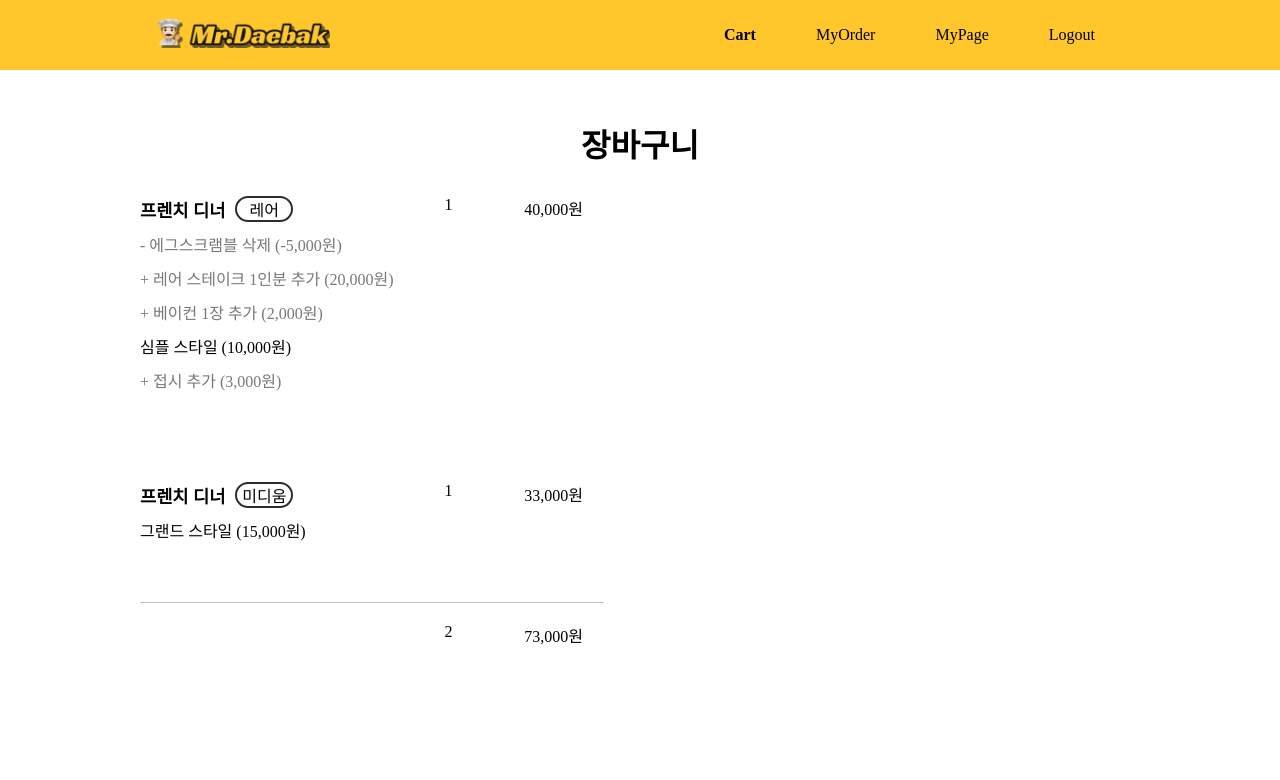
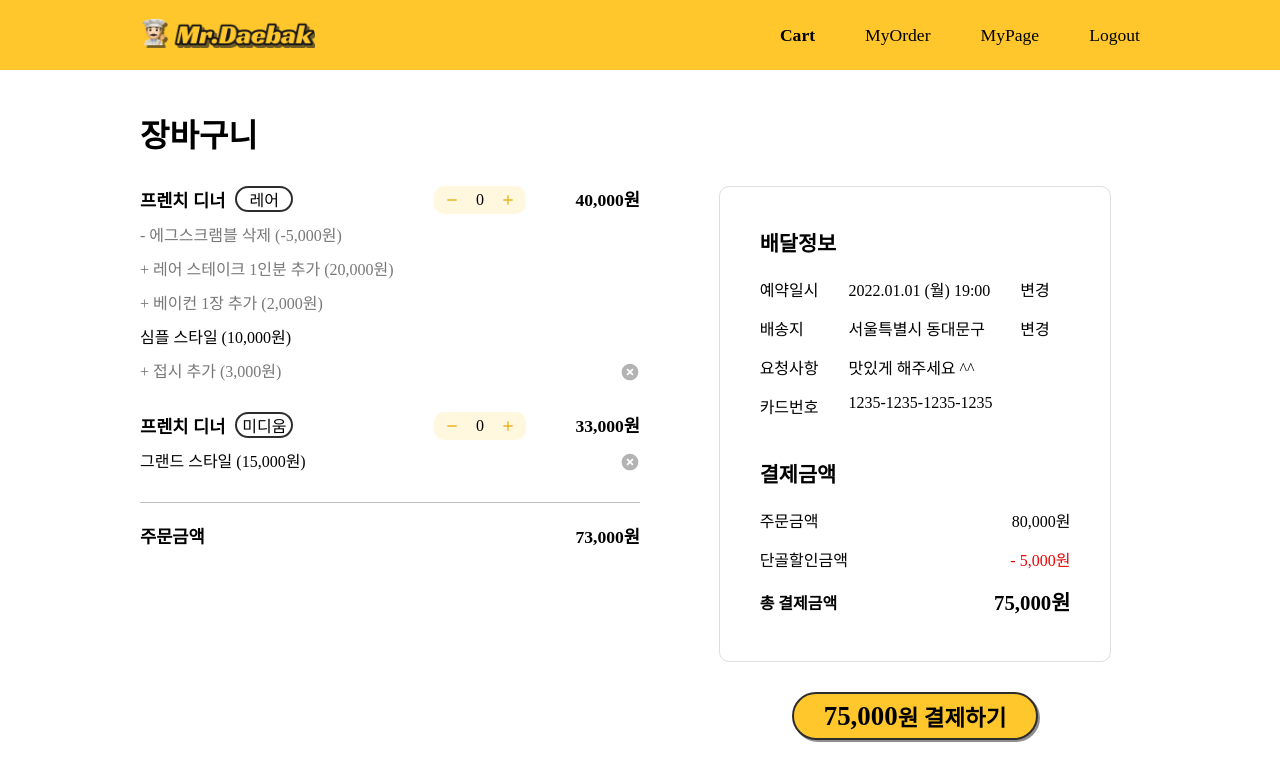
Before and after one commit to gaeguul/cowball-frontend, a React (Create React App) app: page /cart in a window 1280 px wide. Shown: the top 780 px of the page. Built offline with nearby package versions, Linux system fonts and the light colour scheme; the HTML template or start-up script is replaced by a standard one; a web font is replaced by a local one.

Commit message:
[Feat] 장바구니 마크업 완성

```diff
--- a/src/Page/CartPage.js
+++ b/src/Page/CartPage.js
@@ -1,7 +1,50 @@
-import React from 'react';
+import React, { useState } from 'react';
 import CustomerLayout from '../Component/CustomerLayout';
 import Header from '../Component/Header';
+import { BiPlus, BiMinus } from 'react-icons/bi';
+import { RiCloseCircleFill } from 'react-icons/ri';
 import '../scss/CartPage.scss';
+
+function DeleteDinnerButton() {
+  const deleteDinnerButtonClick = () => {
+    console.log('deleteDinnerButtonClick');
+  };
+  return (
+    <div className='delete-dinner-button'>
+      <RiCloseCircleFill className='button' onClick={deleteDinnerButtonClick} />
+    </div>
+  );
+}
+
+function ChangeDinnerNumberButton() {
+  const [dinnerNumber, setDinnerNumber] = useState(0);
+
+  const decreaseDinnerNumber = () => {
+    if (dinnerNumber == 0) {
+      console.log('더 이상 줄일 수 없습니다');
+    } else {
+      setDinnerNumber(dinnerNumber - 1);
+    }
+  };
+
+  const increaseDinnerNumber = () => {
+    setDinnerNumber(dinnerNumber + 1);
+  };
+
+  return (
+    <div className='dinner-number-button-container'>
+      <div className='dinner-number-button'>
+        <div className='button-container'>
+          <BiMinus className='button' onClick={decreaseDinnerNumber} />
+        </div>
+        <div className='number'>{dinnerNumber}</div>
+        <div className='button-container'>
+          <BiPlus className='button' onClick={increaseDinnerNumber} />
+        </div>
+      </div>
+    </div>
+  );
+}
 
 function CartPage() {
   return (
@@ -10,10 +53,10 @@ function CartPage() {
       <div className='main-container'>
         <div className='cart-container'>
           <div className='main-title'>장바구니</div>
-          <div className='dinner-list-container'>
-            <div className='menu-info'>
+          <div className='dinner-cart-list-container'>
             <div className='menu-container'>
-                <div className='dinner'>
+              <div className='cart-dinner'>
+                <DeleteDinnerButton />
                 <div className='dinner-and-style-container'>
                   <div className='dinner-title'>
                     <div className='dinner-name'>프렌치 디너</div>
@@ -33,10 +76,13 @@ function CartPage() {
                   <div className='style-name'>심플 스타일 (10,000원)</div>
                   <div className='style-option'>+ 접시 추가 (3,000원)</div>
                 </div>
-                  <div className='dinner-number'>1</div>
+                <div className='dinner-number'>
+                  <ChangeDinnerNumberButton />
+                </div>
                 <div className='dinner-price'>40,000원</div>
               </div>
-                <div className='dinner'>
+              <div className='cart-dinner'>
+                <DeleteDinnerButton />
                 <div className='dinner-and-style-container'>
                   <div className='dinner-title'>
                     <div className='dinner-name'>프렌치 디너</div>
@@ -46,15 +92,56 @@ function CartPage() {
                   </div>
                   <div className='style-name'>그랜드 스타일 (15,000원)</div>
                 </div>
-                  <div className='dinner-number'>1</div>
+                <div className='dinner-number'>
+                  <ChangeDinnerNumberButton />
+                </div>
                 <div className='dinner-price'>33,000원</div>
               </div>
               <div className='total-container'>
-                  <div className='total-number'>2</div>
+                <div className='title'>주문금액</div>
                 <div className='total-price'>73,000원</div>
               </div>
             </div>
-              <div></div>
+            <div className='right-info-container'>
+              <div className='top-info-container'>
+                <div className='delivery-info-container'>
+                  <div className='title'>배달정보</div>
+                  <div className='content-container'>
+                    <div className='rsv-date-title content-title'>예약일시</div>
+                    <div className='rsv-date'>2022.01.01 (월) 19:00</div>
+                    <div className='rsv-date-change-button-container'>변경</div>
+                    <div className='address-title content-title'>배송지</div>
+                    <div className='address'>서울특별시 동대문구</div>
+                    <div className='address-change-button-container'>변경</div>
+                    <div className='request-title content-title'>요청사항</div>
+                    <div className='request-container'>맛있게 해주세요 ^^</div>
+                    <div className='card-number-title content-title'>
+                      카드번호
+                    </div>
+                    <div className='card-number'>1235-1235-1235-1235</div>
+                  </div>
+                </div>
+                <div className='payment-info-container'>
+                  <div className='title'>결제금액</div>
+                  <div className='content-container'>
+                    <div className='total-price-title content-title'>
+                      주문금액
+                    </div>
+                    <div className='total-price-number'>80,000원</div>
+                    <div className='discount-price-title content-title'>
+                      단골할인금액
+                    </div>
+                    <div className='discount-price-number'>- 5,000원</div>
+                    <div className='payment-price-title  content-title'>
+                      총 결제금액
+                    </div>
+                    <div className='payment-price-number '>75,000원</div>
+                  </div>
+                </div>
+              </div>
+              <div className='pay-button'>
+                <span className='payment-price-number'>75,000</span>원 결제하기
+              </div>
             </div>
           </div>
         </div>
--- a/src/Routes/index.js
+++ b/src/Routes/index.js
@@ -25,12 +25,10 @@ function Router() {
   return (
     <BrowserRouter>
       <Routes>
+        <Route path='/' element={<MainPage />} />
         <Route path='/login' element={<CustomerLoginPage />} />
         <Route path='/signup' element={<CustomerSignupPage />} />
-
-        <Route exact path='/' element={<MainPage />} />
         <Route path='/order/:' element={<OrderPage />} />
-
         <Route path='/cart' element={<CartPage />} />
         <Route path='/cart/complete' element={<CartCompletePage />} />
         <Route path='/myorder' element={<MyOrderPage />} />
@@ -46,7 +44,7 @@ function Router() {
         <Route path='/ingredientorder' element={<IngredientOrderPage />} />
         <Route path='/customerlist' element={<CustomerListPage />} />
         <Route path='/stafflist' element={<StaffListPage />} />
-        <Route path='/*' element={<NotFoundPage />} />
+        <Route path='*' element={<NotFoundPage />} />
       </Routes>
     </BrowserRouter>
   );
--- a/src/scss/CartPage.scss
+++ b/src/scss/CartPage.scss
@@ -6,31 +6,45 @@
 .main-container {
   display: flex;
   justify-content: center;
-  padding-top: 50px;
+  padding-top: 40px;
 
   .cart-container {
     width: 1000px;
+    box-sizing: border-box;
+    // padding: 30px;
 
     .main-title {
+      display: flex;
+      justify-content: flex-start;
       font-size: 2em;
       font-weight: 600;
-    }
-  }
+      padding-bottom: 30px;
     }
 
-.menu-info {
+    .dinner-cart-list-container {
+      display: grid;
+      grid-template-columns: 500px 1fr;
+      gap: 50px;
+
+      .menu-container {
         display: flex;
         flex-direction: column;
-  align-items: flex-start;
-
-  .menu-container {
-    display: grid;
         gap: 30px;
 
-    .dinner {
+        .cart-dinner {
           display: grid;
-      grid-template-columns: minmax(max-content, 1fr) 50px 100px;
+          grid-template-columns: minmax(max-content, 1fr) 100px 80px;
+          grid-template-rows: max-content;
           gap: 30px;
+
+          position: relative;
+
+          .dinner-price {
+            display: flex;
+            justify-content: end;
+            font-weight: 600;
+            font-size: 1.1em;
+          }
 
           .dinner-and-style-container {
             display: grid;
@@ -86,13 +100,187 @@
         }
 
         .total-container {
-      display: grid;
-      justify-content: end;
-      grid-template-columns: 50px 100px;
-      gap: 30px;
+          display: flex;
+          justify-content: space-between;
 
           padding-top: 20px;
           border-top: 1px solid #c0c0c0;
+
+          font-weight: 600;
+          font-size: 1.1em;
         }
       }
     }
+  }
+}
+
+.right-info-container {
+  display: flex;
+  flex-direction: column;
+  align-items: center;
+  .pay-button {
+    display: flex;
+    justify-content: center;
+    align-items: center;
+
+    width: max-content;
+    height: 30px;
+
+    margin-top: 30px;
+    padding: 7px 30px;
+
+    border: 2px solid #2d2d2d;
+    border-radius: 30px;
+
+    background: #ffc72c;
+    color: rgb(0, 0, 0);
+    box-shadow: 2px 2px 0px rgba(0, 0, 0, 0.438);
+
+    font-size: 1.4em;
+    font-weight: 600;
+    .payment-price-number {
+      font-size: 1.2em;
+      font-weight: 700;
+    }
+
+    &:hover {
+      cursor: pointer;
+      box-shadow: inset 2px 2px 0px rgba(0, 0, 0, 0.438);
+      color: rgb(0, 0, 0);
+    }
+  }
+
+  .top-info-container {
+    display: flex;
+    flex-direction: column;
+    justify-content: center;
+    align-items: center;
+    border: 1px solid #dddddd;
+    border-radius: 10px;
+    // height: 400px;
+    padding: 40px;
+    gap: 40px;
+    // width: 100%;
+
+    .payment-info-container {
+      display: flex;
+      flex-direction: column;
+      width: 100%;
+      text-align: right;
+
+      .content-container {
+        display: grid;
+        grid-template-columns: max-content 1fr;
+        gap: 15px 30px;
+
+        .content-title {
+          font-weight: 500;
+          text-align: left;
+        }
+
+        .discount-price-number {
+          color: rgb(230, 6, 6);
+        }
+
+        .payment-price-title {
+          font-weight: 700;
+          line-height: 35px;
+        }
+
+        .payment-price-number {
+          font-weight: 700;
+          font-size: 1.3em;
+        }
+      }
+
+      .title {
+        text-align: left;
+        font-size: 1.3em;
+        font-weight: 600;
+        padding-bottom: 20px;
+      }
+    }
+
+    .delivery-info-container {
+      display: flex;
+      flex-direction: column;
+      width: 100%;
+      text-align: left;
+
+      .title {
+        text-align: left;
+        font-size: 1.3em;
+        font-weight: 600;
+        padding-bottom: 20px;
+      }
+
+      .content-container {
+        display: grid;
+        grid-template-columns: max-content 1fr 50px;
+        gap: 15px 30px;
+
+        .content-title {
+          font-weight: 500;
+        }
+
+        .request-container {
+          grid-column: 2 / -1;
+        }
+
+        .card-number {
+          grid-column: 2 / -1;
+        }
+      }
+    }
+  }
+}
+
+.dinner-number-button-container {
+  display: flex;
+  justify-content: center;
+  align-items: center;
+
+  .dinner-number-button {
+    display: flex;
+    flex-direction: row;
+    padding: 5px 5px;
+    border-radius: 10px;
+
+    background-color: rgb(255, 247, 222);
+
+    .number {
+      width: 30px;
+      font-weight: 500;
+    }
+
+    .button-container {
+      display: flex;
+      align-items: center;
+      padding: 0px 5px;
+
+      .button {
+        color: #e9b422;
+        border-radius: 50%;
+
+        &:hover {
+          background-color: #ffc72c;
+          color: white;
+          cursor: pointer;
+        }
+      }
+    }
+  }
+}
+
+.delete-dinner-button {
+  position: absolute;
+  font-size: 20px;
+  bottom: -5px;
+  right: 0px;
+  color: #b3b3b3;
+
+  &:hover {
+    color: #e9b422;
+    cursor: pointer;
+  }
+}
--- a/src/scss/MainPage.scss
+++ b/src/scss/MainPage.scss
@@ -2,61 +2,4 @@
 
 @import './component/customerlayout';
 @import './component/header';
-
-.main-container {
-  display: flex;
-  justify-content: center;
-  padding-top: 50px;
-
-  .dinner-list-container {
-    display: grid;
-    grid-template-columns: auto;
-    grid-template-rows: repeat(4, max-content);
-
-    .dinner {
-      display: flex;
-      padding: 30px 0px;
-
-      &:hover {
-        .steak-image {
-          transform: scale(1.02);
-          box-shadow: 5px 5px 20px rgba(0, 0, 0, 0.467);
-        }
-        cursor: pointer;
-      }
-
-      .steak-image {
-        height: 150px;
-        transition: box-shadow 300ms ease-in-out, transform 300ms ease-in-out;
-      }
-
-      .dinner-info {
-        margin: 10px 40px;
-        text-align: left;
-        display: flex;
-        flex-direction: column;
-        justify-content: flex-start;
-
-        .dinner-name-ko {
-          font-size: 1.1em;
-          font-weight: 600;
-        }
-
-        .dinner-name-en {
-          margin-bottom: 10px;
-
-          font-size: 1.7em;
-          font-weight: 600;
-          font-family: 'Racing Sans One', cursive;
-
-          color: #222222;
-          // -webkit-text-stroke: 0.2px #000;
-          // text-shadow: 2px 3px 0px #ffc72c;
-        }
-        .dinner-detail {
-          width: 500px;
-        }
-      }
-    }
-  }
-}
+@import './component/mainlist';
--- a/src/scss/component/_customerlayout.scss
+++ b/src/scss/component/_customerlayout.scss
@@ -1,6 +1,4 @@
 .customer-layout {
   margin: 0 auto;
   height: 90vh;
-  // width: 80%;
-  // min-width: 1000px;
 }
--- a/src/scss/component/_header.scss
+++ b/src/scss/component/_header.scss
@@ -11,14 +11,15 @@
     flex-direction: row;
     justify-content: space-between;
     align-items: center;
-    padding: 10px 15px;
+    padding: 10px 0px;
     box-sizing: border-box;
 
     .user-menu-container {
       display: flex;
       flex-direction: row;
-      justify-content: space-between;
+      // justify-content: space-evenly;
       align-items: center;
+      // width: 360px;
     }
 
     a {
@@ -31,7 +32,8 @@
     }
 
     .user-button {
-      margin: 0px 30px;
+      margin-left: 50px;
+      font-size: 1.1em;
       &:hover {
         text-decoration-line: underline;
         cursor: pointer;
--- /dev/null
+++ b/src/scss/component/_mainlist.scss
@@ -0,0 +1,58 @@
+.main-container {
+  display: flex;
+  justify-content: center;
+  padding-top: 50px;
+
+  .dinner-list-container {
+    display: grid;
+    grid-template-columns: auto;
+    grid-template-rows: repeat(4, max-content);
+
+    .dinner {
+      display: flex;
+      padding: 30px 0px;
+
+      &:hover {
+        cursor: pointer;
+
+        .steak-image {
+          transform: scale(1.02);
+          box-shadow: 5px 5px 20px rgba(0, 0, 0, 0.467);
+        }
+      }
+
+      .steak-image {
+        height: 150px;
+        transition: box-shadow 300ms ease-in-out, transform 300ms ease-in-out;
+      }
+
+      .dinner-info {
+        margin: 10px 40px;
+        text-align: left;
+        display: flex;
+        flex-direction: column;
+        justify-content: flex-start;
+
+        .dinner-name-ko {
+          font-size: 1.1em;
+          font-weight: 600;
+        }
+
+        .dinner-name-en {
+          margin-bottom: 10px;
+
+          font-size: 1.7em;
+          font-weight: 600;
+          font-family: 'Racing Sans One', cursive;
+
+          color: #222222;
+          // -webkit-text-stroke: 0.2px #000;
+          // text-shadow: 2px 3px 0px #ffc72c;
+        }
+        .dinner-detail {
+          width: 500px;
+        }
+      }
+    }
+  }
+}
```
Also changed, not shown: src/Page/MainPage.js (+10 -6 lines). Lines whose indentation alone changed are shown as unchanged.
